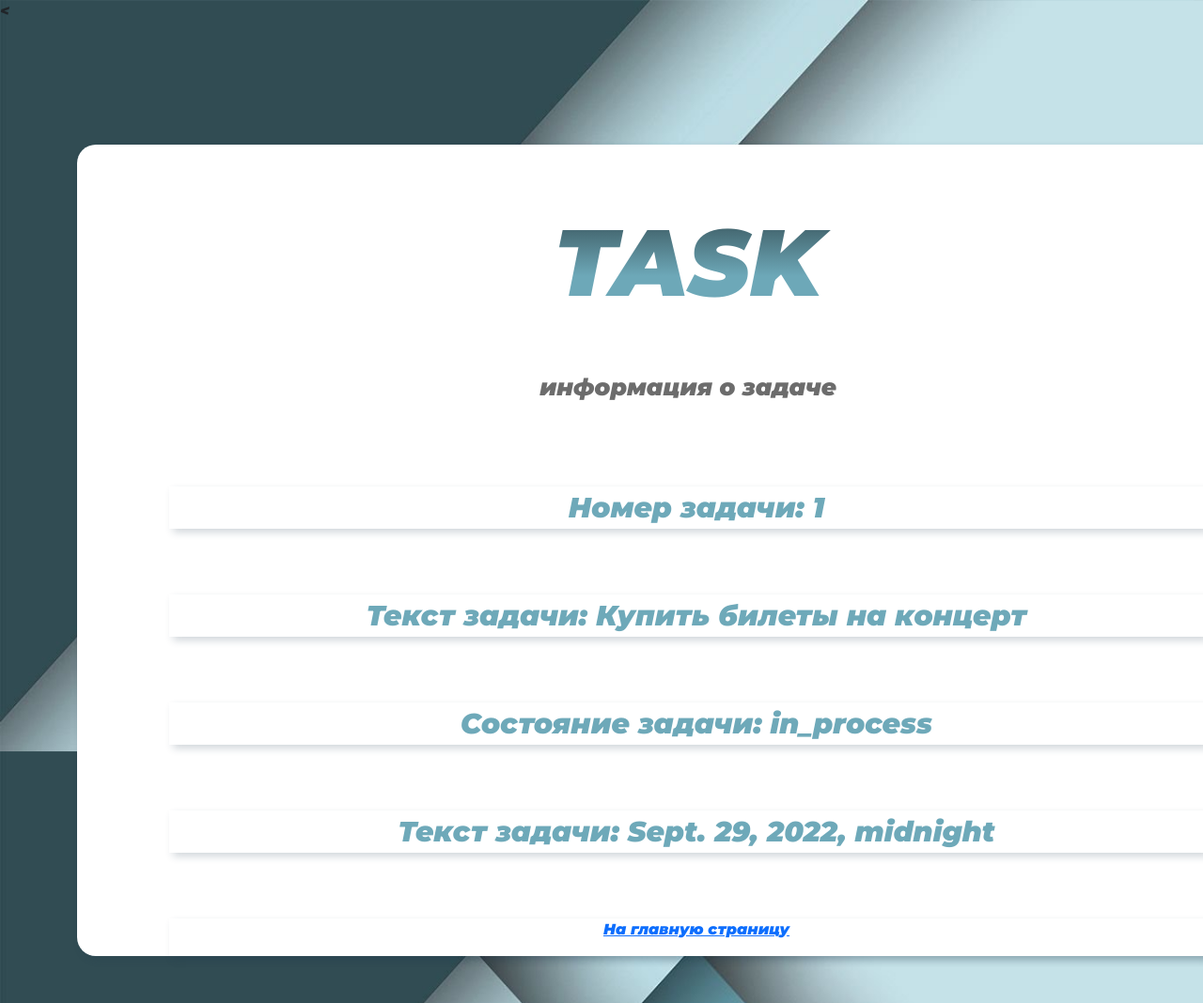
After one commit to asmossunov/53_Homework_Anton_Mosunov, a Django app: page /tasks/?pk=1 in a window 1280 px wide; the page is wider, and only the part inside the window is pictured. The commit adds this page. Shown: that part at 94% size. Run offline with Django 3.2, Linux system fonts and the light colour scheme; data comes from the database, SQL or seed files in the repository.

Commit message:
Отредактирован index.html.  Создан task.html
Для отображения детальной информации о задаче создан task.html
Настроена маршрутизация
Настроена адресация с index.html.

```diff
--- a/to_do_list/to_do/templates/index.html
+++ b/to_do_list/to_do/templates/index.html
@@ -67,7 +67,7 @@
 
                     <div class="col-2 info-block text-center">
                         <div>
-                            <p><a href="/tasks/?pk={{ article.pk }}">Подробнее</a></p>
+                            <p><a href="/tasks/?pk={{ task.pk }}">Подробнее</a></p>
                         </div>
                     </div>
                 {% endfor %}
--- /dev/null
+++ b/to_do_list/to_do/templates/task.html
@@ -0,0 +1,66 @@
+<!DOCTYPE html>
+<html lang="en">
+<head>
+        {% load static %}
+    <meta charset="UTF-8">
+    <link rel="preconnect" href="https://fonts.googleapis.com">
+    <link rel="preconnect" href="https://fonts.gstatic.com" crossorigin>
+    <<link rel="preconnect" href="https://fonts.googleapis.com">
+    <link rel="preconnect" href="https://fonts.gstatic.com" crossorigin>
+    <link href="https://fonts.googleapis.com/css2?family=Montserrat:ital,wght@1,900&display=swap" rel="stylesheet">
+    <link href="https://cdn.jsdelivr.net/npm/bootstrap@5.1.3/dist/css/bootstrap.min.css" rel="stylesheet" integrity="sha384-1BmE4kWBq78iYhFldvKuhfTAU6auU8tT94WrHftjDbrCEXSU1oBoqyl2QvZ6jIW3" crossorigin="anonymous">
+    <link rel="stylesheet" href="{% static "styles/main.css" %}">
+    <title>To Do List</title>
+</head>
+<body>
+    <div class="container">
+        <div class="box">
+
+            <div class="head_text heading text-center">
+                <p class="main-title-home">TASK</p>
+                <p class="about-game">информация о задаче</p>
+            </div>
+
+            <div class="row justify-content-center text-center">
+                <div class="col-10 info-block text-center">
+                    <div>
+                        <span class="info-head">Номер задачи: {{ task.id }}</span>
+                    </div>
+                </div>
+            </div>
+
+            <div class="row justify-content-center text-center">
+                <div class="col-10 info-block text-center">
+                    <div>
+                        <span class="info-head">Текст задачи: {{ task.task_text }}</span>
+                    </div>
+                </div>
+            </div>
+
+            <div class="row justify-content-center text-center">
+                <div class="col-10 info-block text-center">
+                    <div>
+                        <span class="info-head">Состояние задачи: {{ task.state }}</span>
+                    </div>
+                </div>
+            </div>
+
+            <div class="row justify-content-center text-center">
+                <div class="col-10 info-block text-center">
+                    <div>
+                        <span class="info-head">Текст задачи: {{ task.deadline }}</span>
+                    </div>
+                </div>
+            </div>
+
+            <div class="row justify-content-center text-center">
+                <div class="col-10 info-block text-center">
+                    <div>
+                        <p><a href="/">На главную страницу</a></p>
+                    </div>
+                </div>
+            </div>
+        </div>
+    </div>
+</body>
+</html>
--- a/to_do_list/to_do/urls.py
+++ b/to_do_list/to_do/urls.py
@@ -1,11 +1,12 @@
 from django.contrib import admin
 from django.urls import path
 
-from to_do.views.tasks import index_view, add_task_view
+from to_do.views.tasks import index_view, add_task_view, task_view
 
 
 urlpatterns = [
     path('admin/', admin.site.urls),
     path('', index_view),
-    path('add_task/', add_task_view)
+    path('add_task/', add_task_view),
+    path('tasks/', task_view)
 ]
--- a/to_do_list/to_do/views/tasks.py
+++ b/to_do_list/to_do/views/tasks.py
@@ -42,7 +42,7 @@ def added_task_prepare(request):
     return render(request, 'index.html', context)
 
 
-def detail_view(request):
+def task_view(request):
     pk = request.GET.get('pk')
     task = Task.objects.get(pk=pk)
     return render(request, 'task.html', context={'task': task})
```
